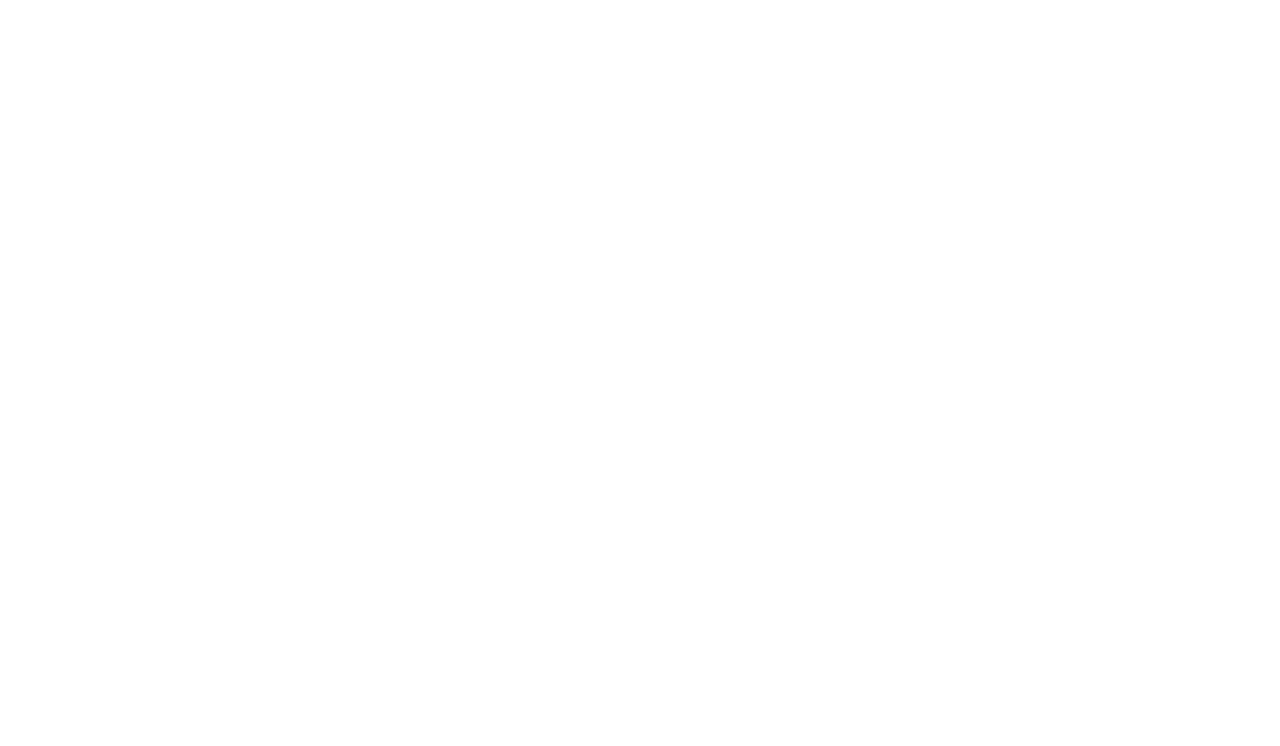
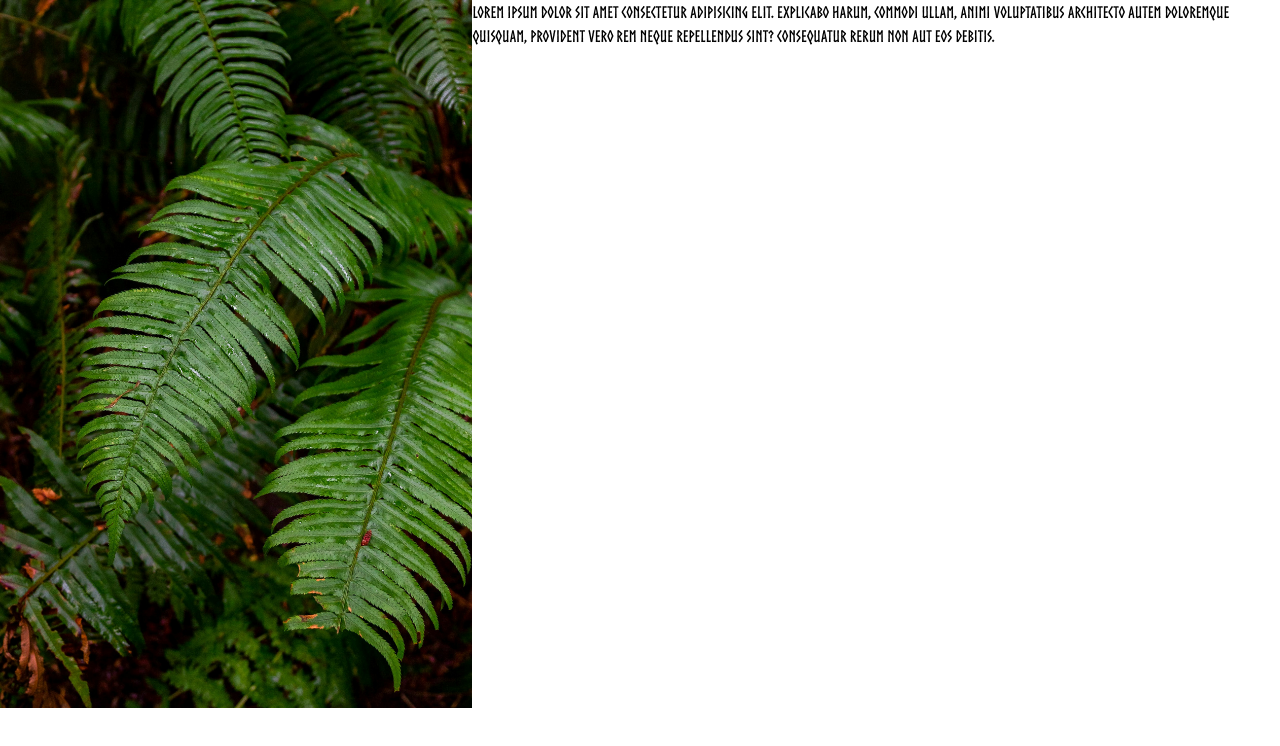
Before and after one commit to ArkhenRei/Sign-Up-Form, a plain HTML site: page index.html in a window 1280 px wide. Drawn offline with Linux system fonts and the light colour scheme.

Commit message:
feat: add images and create dummy page

```diff
--- a/index.html
+++ b/index.html
@@ -1,12 +1,26 @@
 <!DOCTYPE html>
 <html lang="en">
-<head>
-    <meta charset="UTF-8">
-    <meta name="viewport" content="width=device-width, initial-scale=1.0">
-    <link rel="stylesheet" href="./styles.css">
+  <head>
+    <meta charset="UTF-8" />
+    <meta name="viewport" content="width=device-width, initial-scale=1.0" />
+    <link rel="stylesheet" href="./styles.css" />
     <title>Sign-Up Form</title>
-</head>
-<body>
-
-</body>
+  </head>
+  <body>
+    <div class="image-holder">
+      <div>
+        <img class="side-background" src="./halie-west.jpg"/>
+      </div>
+    </div>
+    <div class="page-holder">
+      <div>
+        <p>
+          Lorem ipsum dolor sit amet consectetur adipisicing elit. Explicabo
+          harum, commodi ullam, animi voluptatibus architecto autem doloremque
+          quisquam, provident vero rem neque repellendus sint? Consequatur rerum
+          non aut eos debitis.
+        </p>
+      </div>
+    </div>
+  </body>
 </html>
--- a/styles.css
+++ b/styles.css
@@ -0,0 +1,50 @@
+@font-face {
+    font-family: 'norsebold';
+    src: url('./fonts/norse-bold-webfont.woff2') format('woff2'),
+         url('./fonts/norse-bold-webfont.woff') format('woff');
+    font-weight: normal;
+    font-style: normal;
+
+}
+
+/*
+  Josh's Custom CSS Reset
+  https://www.joshwcomeau.com/css/custom-css-reset/
+*/
+*, *::before, *::after {
+    box-sizing: border-box;
+  }
+  * {
+    margin: 0;
+  }
+  body {
+    line-height: 1.5;
+    -webkit-font-smoothing: antialiased;
+  }
+  img, picture, video, canvas, svg {
+    display: block;
+    max-width: 100%;
+  }
+  input, button, textarea, select {
+    font: inherit;
+  }
+  p, h1, h2, h3, h4, h5, h6 {
+    overflow-wrap: break-word;
+  }
+  #root, #__next {
+    isolation: isolate;
+  }
+
+* {
+    font-family: "norsebold";
+}
+
+body {
+    display: flex;
+}
+
+img {
+    max-width: 100%;
+    width: 750px;
+    height: auto;
+}
```
Also changed, not shown: fonts/norse-bold-webfont.woff (added), fonts/norse-bold-webfont.woff2 (added), halie-west.jpg (added), odin-lined.png (added).
